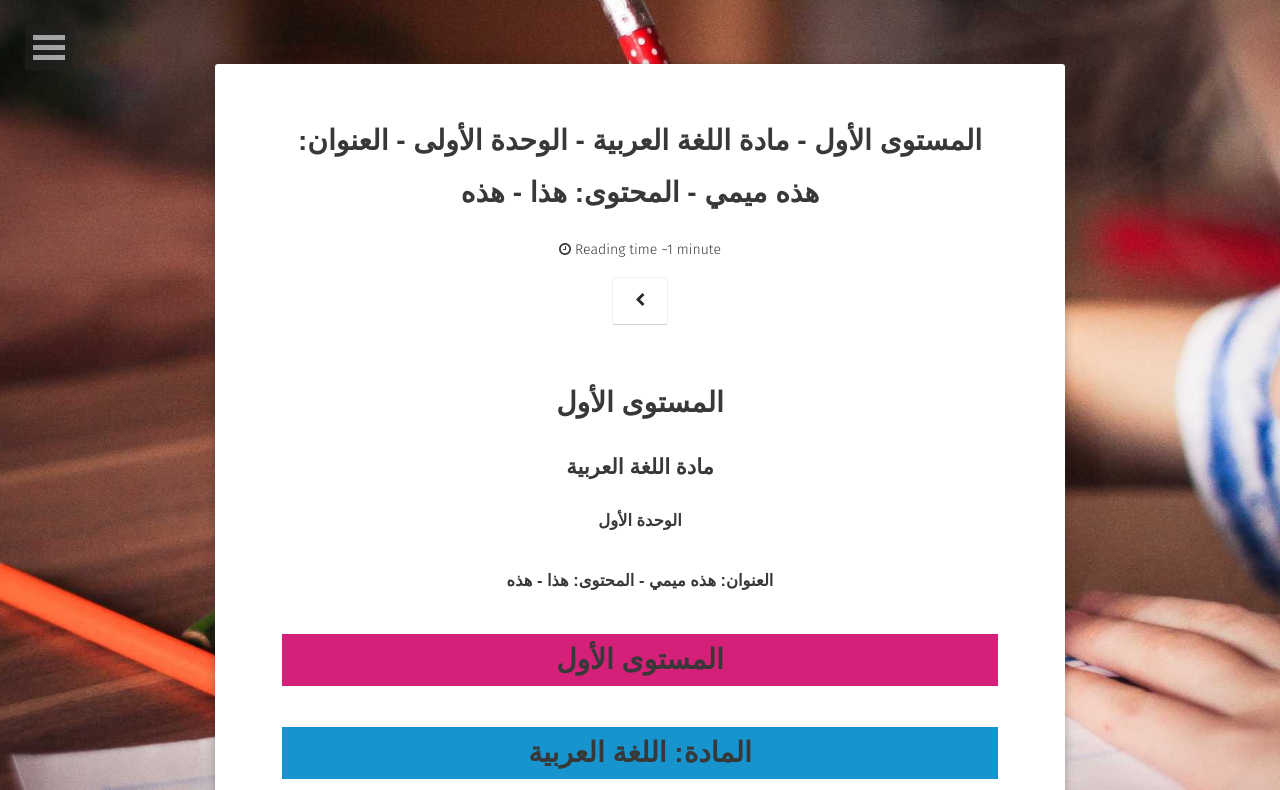
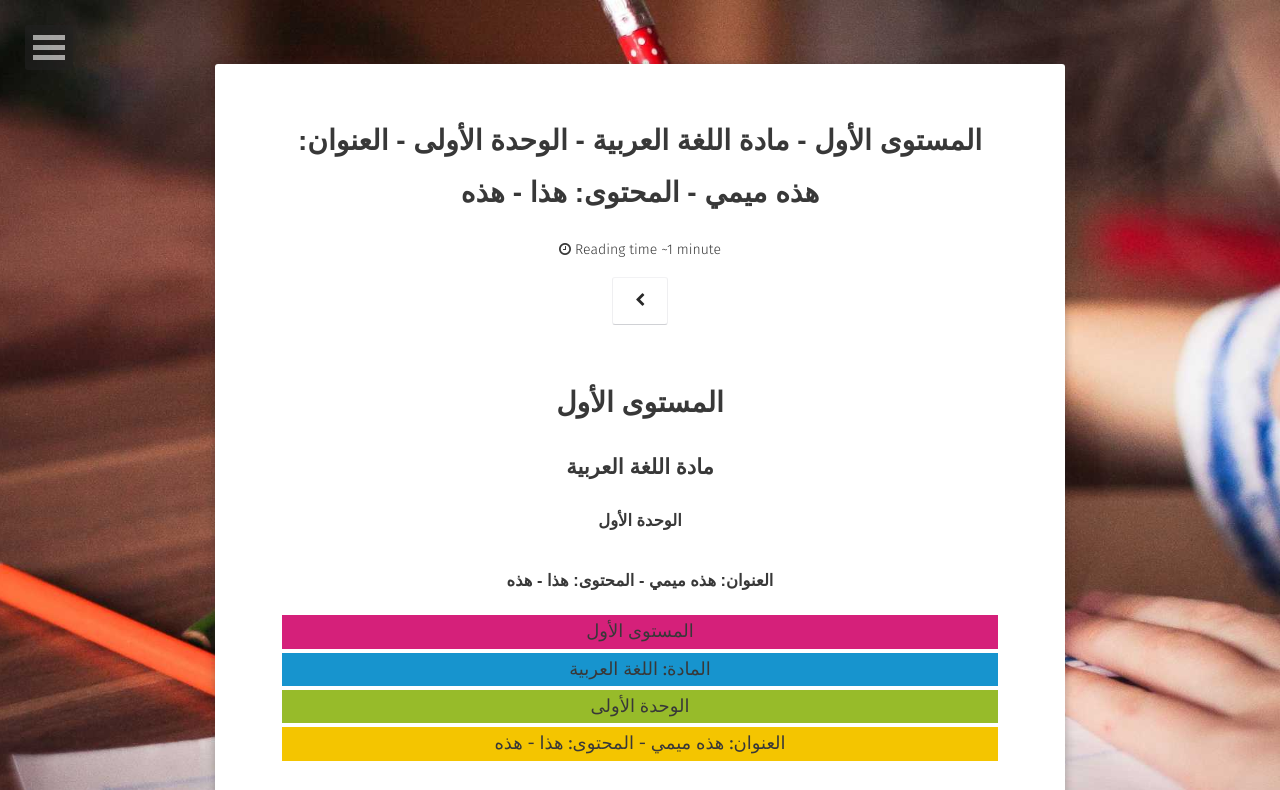
Before and after one commit to sanabilmedia/sanabilmedia.github.io, a Jekyll site: the page built from _posts/2020-09-10-class1-arabe-unite1.md, in a window 1280 px wide. Shown: the top 790 px of the page. Built offline with Jekyll 4.4.1, drawn with Linux system fonts in a browser that asks for light colours; some web fonts are replaced; grey boxes are pictures that could not be loaded.

Commit message:
Add files via upload

```diff
--- a/_posts/2020-09-10-class1-arabe-unite1.md
+++ b/_posts/2020-09-10-class1-arabe-unite1.md
@@ -23,22 +23,22 @@
 <br><br>
 العنوان: هذه ميمي - المحتوى: هذا - هذه
 </h3>
-<table dir="rtl" style="width: 100%; text-align: center;">
+<table dir="rtl" style="width: 100%; text-align: center; font-size: large;">
 
   <tbody>
 <tr>
     <td><div style="background-color: #d5207a;">
-<span><h1>
+<span>
 	المستوى الأول
-		</h1></span></div>
+		</span></div>
 </td>
 
   </tr>
 <tr>
     <td><div style="background-color: #1794ce; ">
-<span><h1>
+<span>
 	المادة: اللغة العربية
-		</h1></span></div>
+		</span></div>
 </td>
 
   </tr>
@@ -54,6 +54,6 @@
 </tr>
 </tbody></table>
 <br>
-<iframe width="640" height="360" src="https://www.youtube.com/embed/s1cfMnh0f00?rel=0&enablejsapi=1" allowfullscreen frameborder="0" ></iframe>
+<iframe width="100%" height="100%" src="https://www.youtube.com/embed/s1cfMnh0f00?rel=0&enablejsapi=1&modestbranding=1" allowfullscreen frameborder="0" ></iframe>
 
 </center>
```
